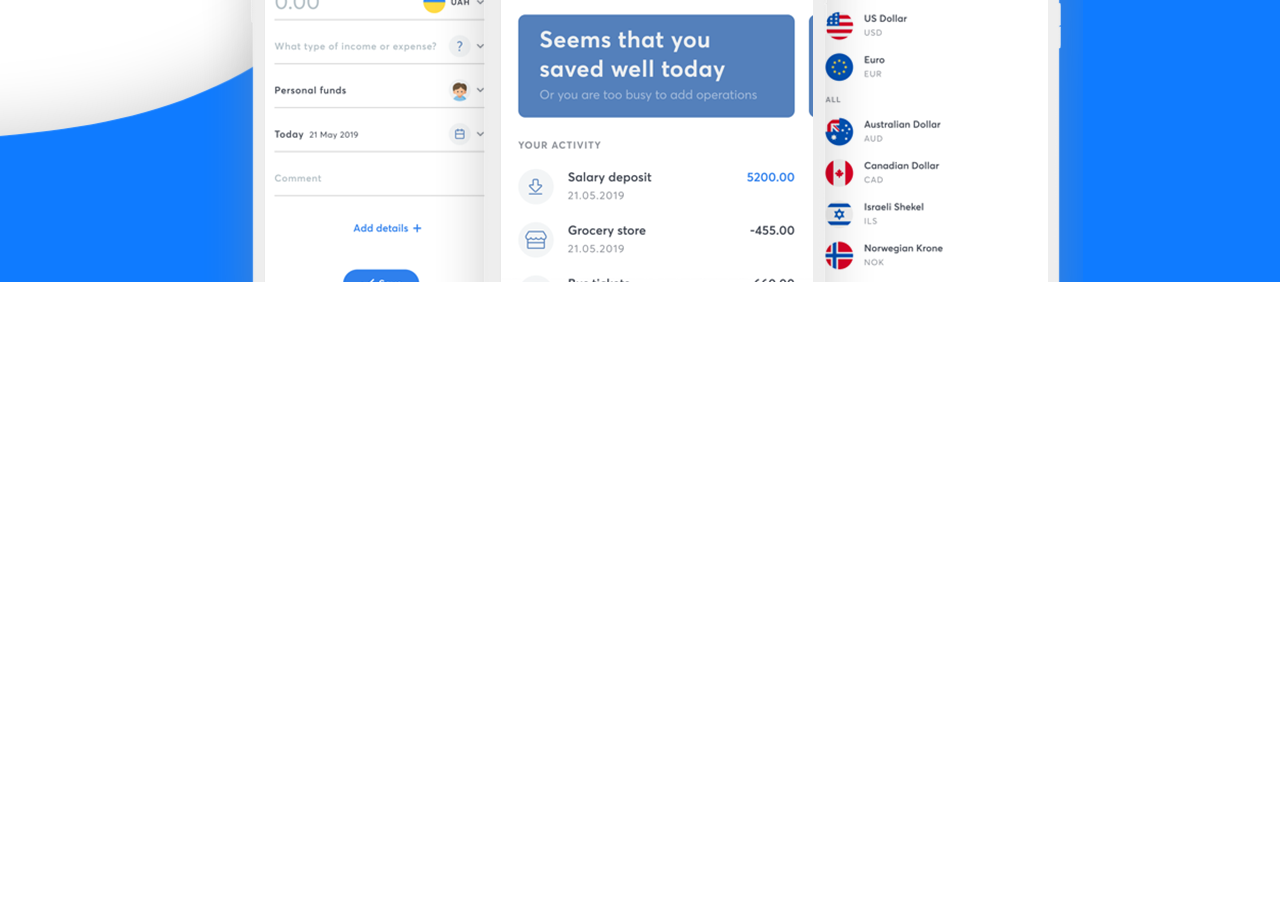
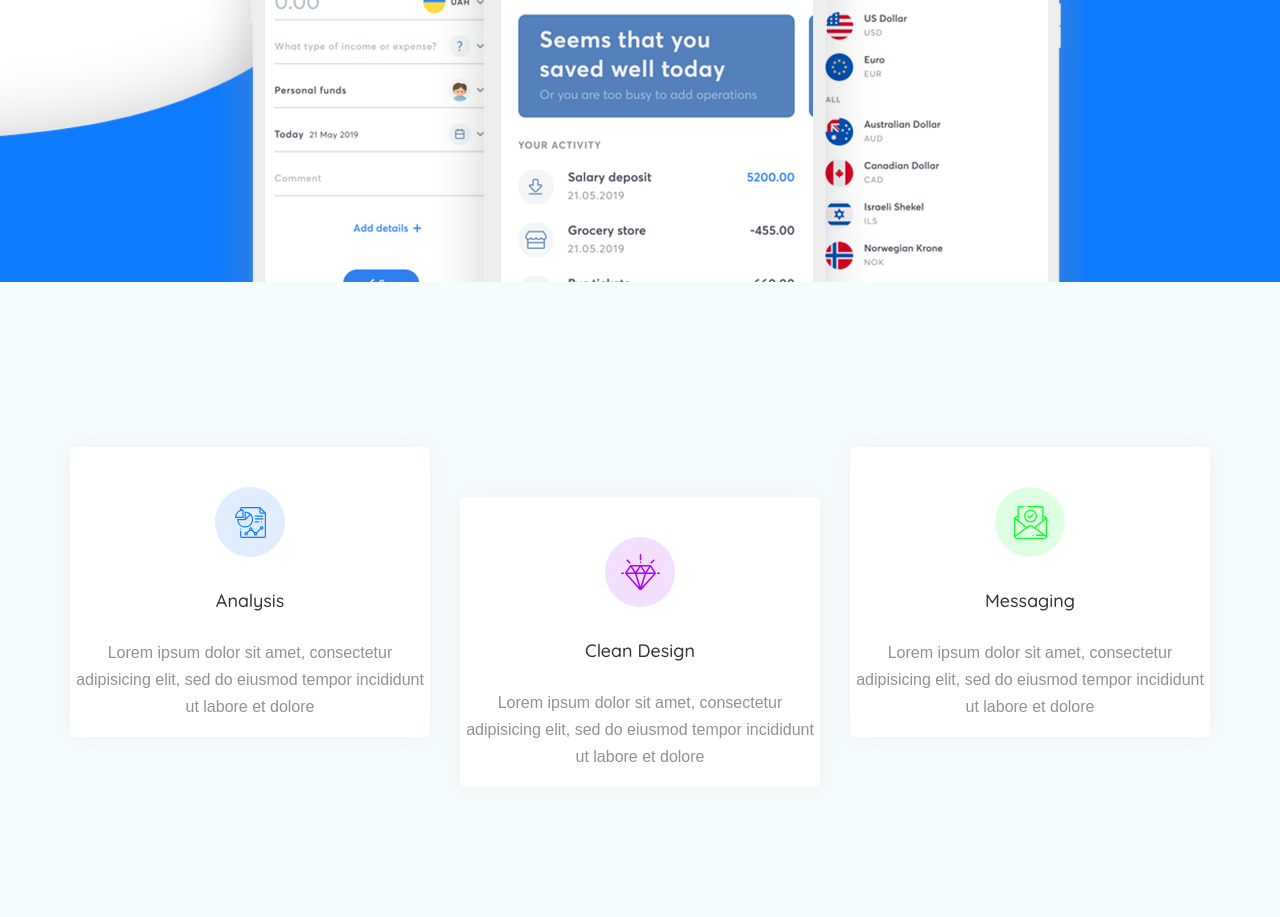
Before and after one commit to yaroslavapanteleeva/SmartWorld-1task, a website built with webpack: page src/index.html in a window 1280 px wide. Shown: the part 760-1677 px from the top of the page. Before the commit the page ends 1042 px from the top, so only its background shows below. Built offline with nearby package versions, Linux system fonts and the light colour scheme; a web font is replaced by a local one.

Commit message:
codding html-block features.html

```diff
--- a/src/index.html
+++ b/src/index.html
@@ -7,7 +7,6 @@
 </head>
 <body>
     <section class="home">
-    <section class="promo">
         <header class="header">
             <a href="#" class="header__logo">AppSon</a>
             <nav>
@@ -35,5 +34,39 @@
         </div>
 
     </section>
+
+    <section class="features">
+        <div class="container">
+            <div class="features__items">
+                <div class="features__item">
+                    <div class="features__round features__round_color1"><img src="img/icon/analytic.svg" alt="analysis"></div>
+                    <div class="feaatures__descr">
+                        <div class="features__title">Analysis</div>
+                        <div class="features__text">
+                            Lorem ipsum dolor sit amet, consectetur adipisicing elit, sed do eiusmod tempor incididunt ut labore et dolore
+                        </div>
+                    </div>
+                </div>
+                <div class="features__item">
+                    <div class="features__round features__round_color2"><img src="img/icon/design.svg" alt="design"></div>
+                    <div class="feaatures__descr">
+                        <div class="features__title">Clean Design</div>
+                        <div class="features__text">
+                            Lorem ipsum dolor sit amet, consectetur adipisicing elit, sed do eiusmod tempor incididunt ut labore et dolore
+                        </div>
+                    </div>
+                </div>
+                <div class="features__item">
+                    <div class="features__round features__round_color3"><img src="img/icon/messag.svg" alt="messaging"></div>
+                    <div class="feaatures__descr">
+                        <div class="features__title">Messaging</div>
+                        <div class="features__text">
+                            Lorem ipsum dolor sit amet, consectetur adipisicing elit, sed do eiusmod tempor incididunt ut labore et dolore
+                        </div>
+                    </div>
+                </div>
+            </div>
+        </div>
+    </section>
 </body>
 </html>
--- a/src/scss/base/mixins.scss
+++ b/src/scss/base/mixins.scss
@@ -4,3 +4,10 @@
     font-weight: 400;
     line-height: 27px;
 }
+
+@mixin title {
+    color: #333333;
+    font-size: 18px;
+    font-weight: 500;
+    line-height: 27px;
+}
--- /dev/null
+++ b/src/scss/blocks/features.scss
@@ -0,0 +1,61 @@
+@import '../base/mixins.scss';
+
+.features {
+    max-width: 1990px;
+    min-height: 635px;
+    background-color: #f5fcfd;
+    &__items {
+        padding-top: 165px;
+        display: grid;
+        grid-template-columns: repeat(3,1fr);
+        grid-template-rows: 50px 240px 50px;
+        column-gap: 30px;
+
+
+    }
+    &__item {
+        padding-top: 40px;
+        min-height: 290px;
+        box-shadow: 0 0 25px #f0f0f0;
+        border-radius: 5px;
+        background-color: #ffffff;
+        &:nth-child(2) {
+            grid-column-start: 2;
+            grid-column-end: 3;
+            grid-row-start: 2;
+            grid-row-end: 4;
+        }
+        &:nth-child(3) {
+            grid-column-start: 3;
+            grid-column-end: 4;
+        }
+    }
+    &__round {
+        margin: 0 auto;
+        width: 70px;
+        height: 70px;
+        border-radius: 100%;
+        display: flex;
+        justify-content: center;
+        align-items: center;
+        &_color1 {
+            background-color: #dfedff;
+        }
+        &_color2 {
+            background-color: #f5dfff;
+        }
+        &_color3 {
+            background-color: #dfffe3;
+        }
+    }
+    &__title {
+        @include title;
+        text-align: center;
+        margin-top: 30px;
+    }
+    &__text {
+        @include text;
+        margin-top: 25px;
+        text-align: center;
+    }
+}
--- a/src/scss/blocks/home.scss
+++ b/src/scss/blocks/home.scss
@@ -1,6 +1,5 @@
 @import '../base/mixins.scss';
 
-@import '../base/mixins.scss';
 
 .home {
     max-width: 1920px;
--- a/src/scss/style.scss
+++ b/src/scss/style.scss
@@ -8,14 +8,7 @@
 @import 'blocks/header.scss';
 @import 'blocks/buttons.scss';
 @import 'blocks/heading.scss';
-
-* {
-    font-family: $font-main;
-}
-
-@import 'blocks/home.scss';
-@import 'blocks/header.scss';
-@import 'blocks/buttons.scss';
+@import 'blocks/features.scss';
 
 * {
     font-family: $font-main;
```
